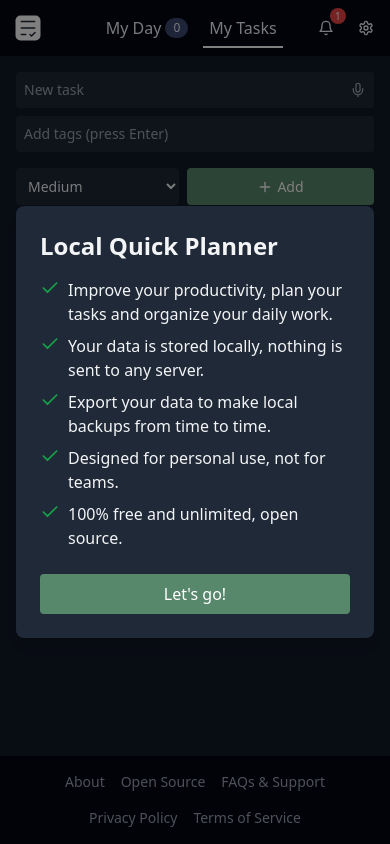
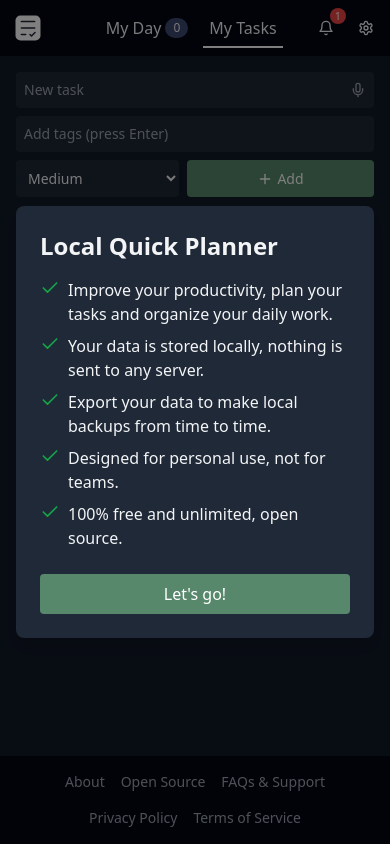
Before and after one commit to AntonioHCervantes/local-quick-planner, a Next.js app: page /my-tasks in a window 390 px wide. Built offline with nearby package versions, Linux system fonts and the light colour scheme.

Commit message:
fix spacing when no tags on mobile

```diff
--- a/components/AddTask/AddTask.tsx
+++ b/components/AddTask/AddTask.tsx
@@ -108,7 +108,11 @@ export default function AddTask(props: UseAddTaskProps) {
             <Mic className="h-4 w-4" />
           </button>
         </div>
-        <div className="flex w-full flex-wrap items-center gap-2 sm:w-auto">
+        <div
+          className={`flex w-full flex-wrap items-center sm:w-auto${
+            tags.length ? ' gap-2' : ''
+          }`}
+        >
           <label
             htmlFor="task-tags"
             className="sr-only"
```
